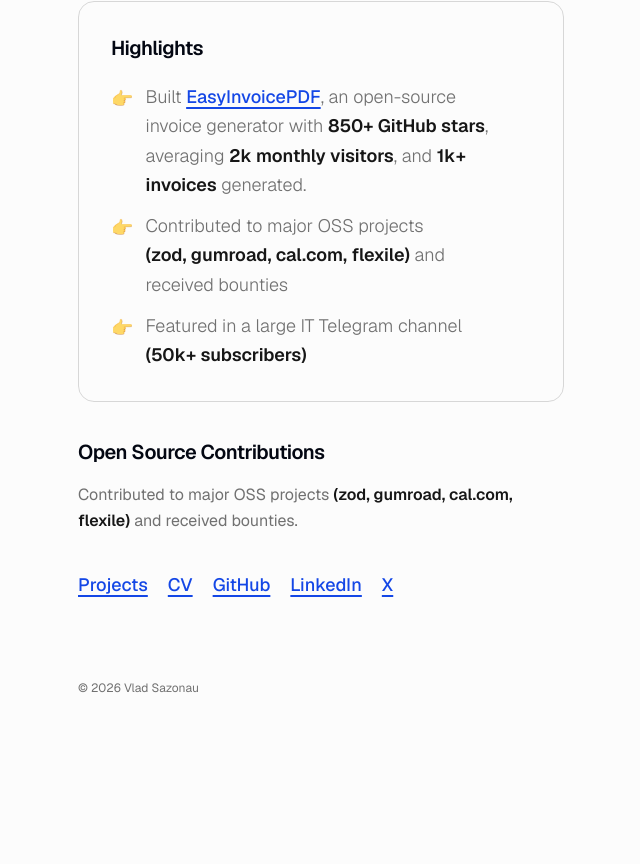
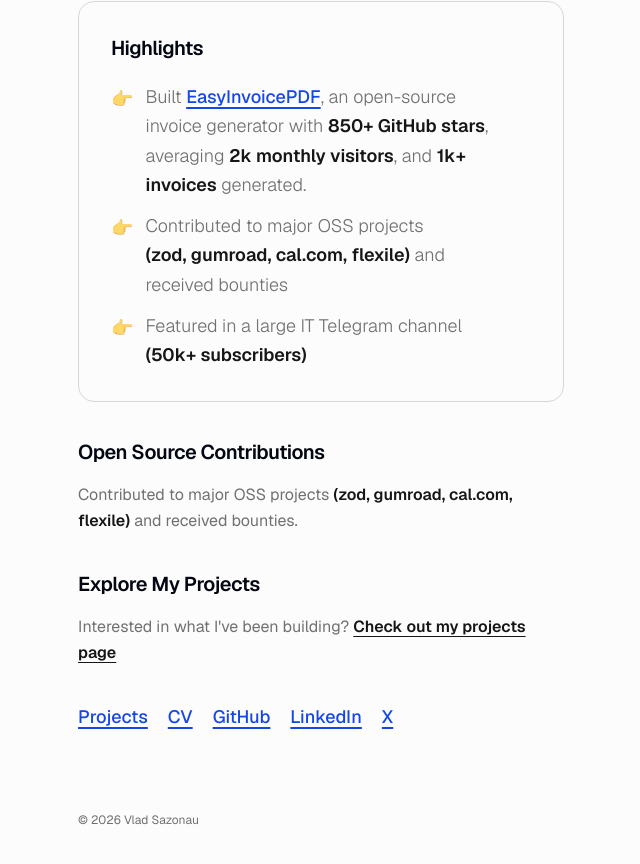
Before and after one commit to VladSez/vladsazon.com, a Next.js app: page / in a window 1280 px wide. Shown: the part 558-1422 px from the top of the page, without its empty margins (338-978 px from the left). Before the commit the page ends 1294 px from the top, so only its background shows below. Built offline with nearby package versions, Linux system fonts and the light colour scheme.

Commit message:
Update README and global styles: refine design inspiration link, implement fixes for iOS scroll behavior, and add view transition animations for improved user experience. Enhance AboutPage with a new section to showcase projects and replace Link component with InternalLink for better navigation.

```diff
--- a/app/globals.css
+++ b/app/globals.css
@@ -119,6 +119,14 @@
   * {
     @apply border-border outline-ring/50;
   }
+
+  html,
+  body {
+    /* fix to avoid scroll jumping on ios when loading page */
+    -webkit-overflow-scrolling: auto;
+    overflow-anchor: none;
+  }
+
   body {
     @apply bg-background text-foreground;
   }
--- a/app/page.tsx
+++ b/app/page.tsx
@@ -66,6 +66,20 @@ export default function AboutPage() {
                 (zod, gumroad, cal.com, flexile)
               </span>{" "}
               and received bounties.
+            </p>
+          </AnimatedDiv>
+          <AnimatedDiv transition={blockEnterSpring(0.92)}>
+            <h3 className="mb-3 text-lg font-semibold tracking-tight text-balance text-gray-950 dark:text-gray-50 sm:mb-4 sm:text-xl">
+              Explore My Projects
+            </h3>
+            <p className="text-base text-muted-foreground leading-relaxed">
+              Interested in what I've been building?{" "}
+              <Link
+                href="/projects"
+                className="text-primary font-semibold underline underline-offset-4 hover:text-primary/80 transition-colors"
+              >
+                Check out my projects page
+              </Link>
             </p>
           </AnimatedDiv>
 
```
Also changed, not shown: 1 other file (tests, documents, lock files or other folders).
